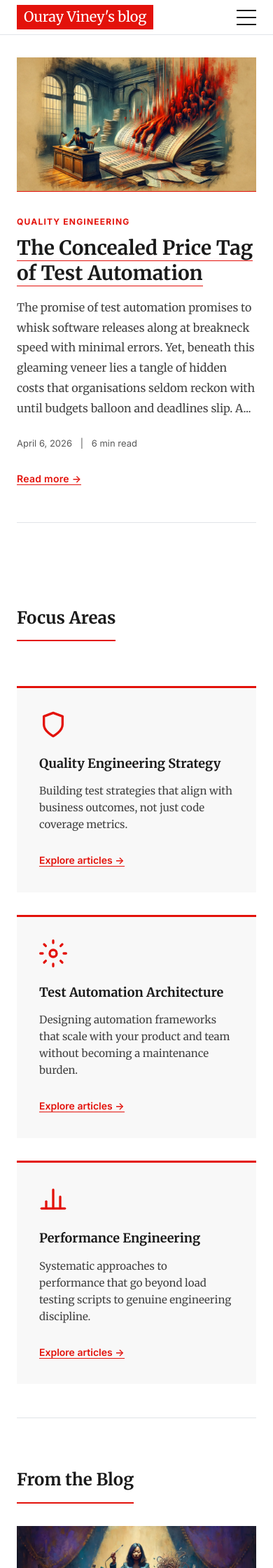
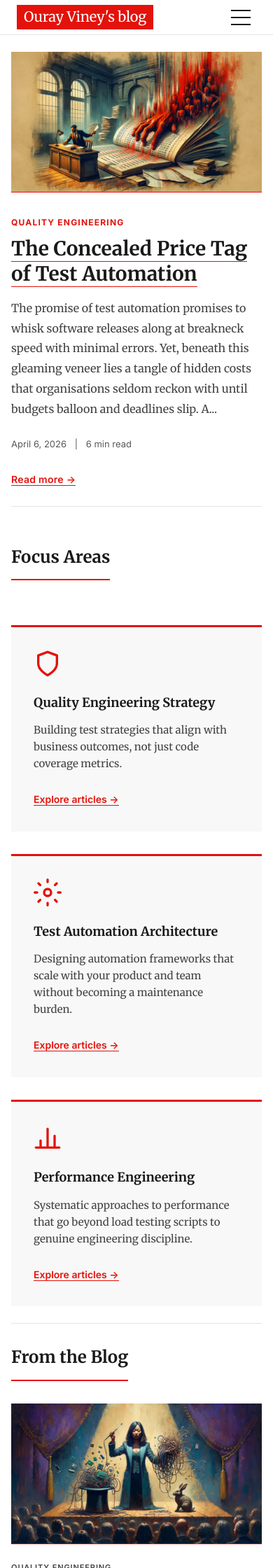
Before and after one commit to oviney/blog, a Jekyll site: the page built from index.md, in a window 390 px wide. Shown: the top 2240 px of the page at 70% size. Built offline with Jekyll 4.4.1, drawn with Linux system fonts in a browser that asks for light colours.

Commit message:
fix: QA gaps + code review improvements for mobile nav
- type="button" on hamburger (prevents accidental form submission)
- Hamburger touch target enlarged to 44×44px via padding (was 28×22px)
- Progressive enhancement: nav visible by default; hidden only when
  JS adds body.js-nav-enabled, so navigation works without JS
- Reduce econ-topic-page horizontal padding to $spacing-sm (16px) on mobile
- Tighten econ-topic-header margin/padding on mobile to reduce whitespace
- Reduce homepage .homepage horizontal padding to $spacing-sm (16px)
- Reduce hero-post margin/padding on mobile so first article is closer
- Reduce home-focus-areas padding on mobile from 3rem to 1.5rem
- Deterministic nav-link-tap test using waitForURL instead of try/catch"

Agent-Logs-Url: https://github.com/oviney/blog/sessions/e14112ca-d3e4-4057-9ec8-d564232e6670

Co-authored-by: oviney <7267279+oviney@users.noreply.github.com>

```diff
--- a/_layouts/default.html
+++ b/_layouts/default.html
@@ -24,7 +24,7 @@
     <h1 class="site-title">
       <a href="{{ '/' | relative_url }}">{{ site.title }}</a>
     </h1>
-    <button class="nav-toggle" aria-label="Open navigation menu" aria-expanded="false" aria-controls="site-navigation">
+    <button type="button" class="nav-toggle" aria-label="Open navigation menu" aria-expanded="false" aria-controls="site-navigation">
       <span class="nav-toggle__bar"></span>
       <span class="nav-toggle__bar"></span>
       <span class="nav-toggle__bar"></span>
--- a/_sass/economist-theme.scss
+++ b/_sass/economist-theme.scss
@@ -144,17 +144,20 @@ body {
   display: none;
   flex-direction: column;
   justify-content: space-between;
-  width: 28px;
-  height: 22px;
+  // Use padding so the clickable area meets the 44×44px touch-target minimum
+  // while keeping the visual bars at 28×22px.
+  // Content box: width = 44-16 = 28px, height = 44-22 = 22px → bars stay the same size.
+  min-width: 44px;
+  min-height: 44px;
+  padding: 11px 8px;
   background: none;
   border: none;
   cursor: pointer;
-  padding: 0;
   flex-shrink: 0;
 
   .nav-toggle__bar {
     display: block;
-    width: 100%;
+    width: 100%; // 28px (min-width 44 − padding 8+8)
     height: 2px;
     background-color: $text-primary;
     transition: transform 0.2s ease, opacity 0.2s ease;
@@ -1238,8 +1241,10 @@ table {
     display: flex;
   }
 
-  // Hide nav by default on mobile; shown when .nav-open is set on body
-  .site-nav {
+  // Hide nav by default on mobile; shown when .nav-open is set on body.
+  // Only applies when JS is active (.js-nav-enabled) — progressive enhancement:
+  // without JS the nav remains visible so users can always reach navigation.
+  .js-nav-enabled .site-nav {
     display: none;
     border-bottom: 1px solid $border-color;
 
@@ -1265,7 +1270,7 @@ table {
   }
 
   // Open state: show nav and animate hamburger to X
-  .nav-open .site-nav {
+  .js-nav-enabled.nav-open .site-nav {
     display: block;
   }
 
@@ -1620,6 +1625,12 @@ table {
   .hero-post-image {
     aspect-ratio: 16 / 9;
   }
+
+  // Reduce hero section bottom gap so the next section starts closer to the fold
+  .hero-post {
+    margin-bottom: $spacing-lg;
+    padding-bottom: $spacing-md;
+  }
 }
 
 // ============================================
@@ -1761,7 +1772,14 @@ table {
   }
 
   .econ-topic-page {
-    padding: $spacing-lg $spacing-md;
+    // Reduce to 16px side padding so cards feel wider on small screens
+    padding: $spacing-md $spacing-sm;
+  }
+
+  .econ-topic-header {
+    // Tighten the gap below the title so first card is closer to the fold
+    margin-bottom: $spacing-sm;
+    padding-bottom: $spacing-sm;
   }
 
   .econ-topic-title {
@@ -2042,7 +2060,8 @@ article.topic-card h2 a,
   padding: $spacing-xl $spacing-lg;
 
   @media (max-width: 768px) {
-    padding: $spacing-lg $spacing-md;
+    // 16px side padding so cards read edge-to-edge on small screens
+    padding: $spacing-md $spacing-sm;
   }
 }
 
@@ -2058,6 +2077,13 @@ article.topic-card h2 a,
   padding-top: $spacing-xl;
   padding-bottom: $spacing-xl;
   border-bottom: 1px solid $border-color;
+
+  @media (max-width: 768px) {
+    // Reduce vertical whitespace so more content is visible on mobile
+    padding-top: $spacing-md;
+    padding-bottom: $spacing-md;
+    margin-bottom: $spacing-lg;
+  }
 }
 
 .home-focus-grid {
```
Also changed, not shown: other parts of _layouts/default.html (+3 -0 lines), tests/playwright-agents/navigation.spec.ts (+29 -17 lines).
